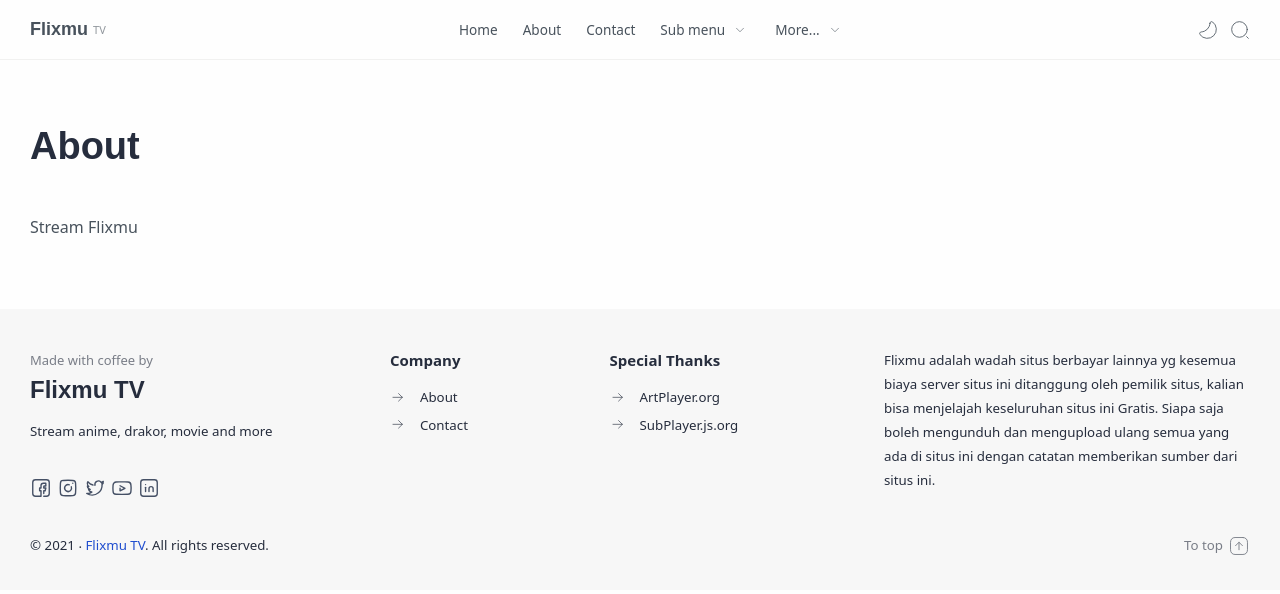
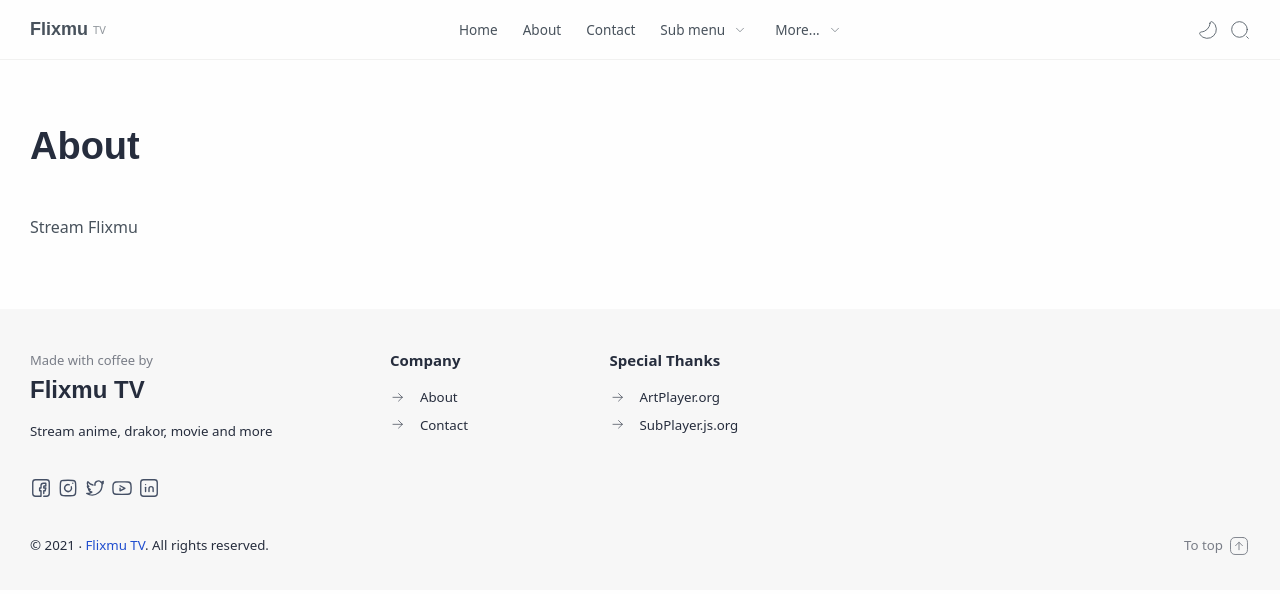
Before and after one commit to hippomu-media/Flixmu, a Jekyll site: the page built from page/about.md, in a window 1280 px wide. Shown: the top 594 px of the page. Built offline with Jekyll 4.4.1, drawn with Linux system fonts in a browser that asks for light colours; some web fonts are replaced.

Commit message:
Update footer.html

```diff
--- a/_includes/footer.html
+++ b/_includes/footer.html
@@ -94,7 +94,6 @@
 </div>
 </div></div>
 <div class='section' id='footer-widget-4'>
-<span>Flixmu adalah wadah situs berbayar lainnya yg kesemua biaya server situs ini ditanggung oleh pemilik situs, kalian bisa menjelajah keseluruhan situs ini Gratis. Siapa saja boleh mengunduh dan mengupload ulang semua yang ada di situs ini dengan catatan memberikan sumber dari situs ini.</span>
 </div>
 </div>
 <!--[ Credit ]-->
```
